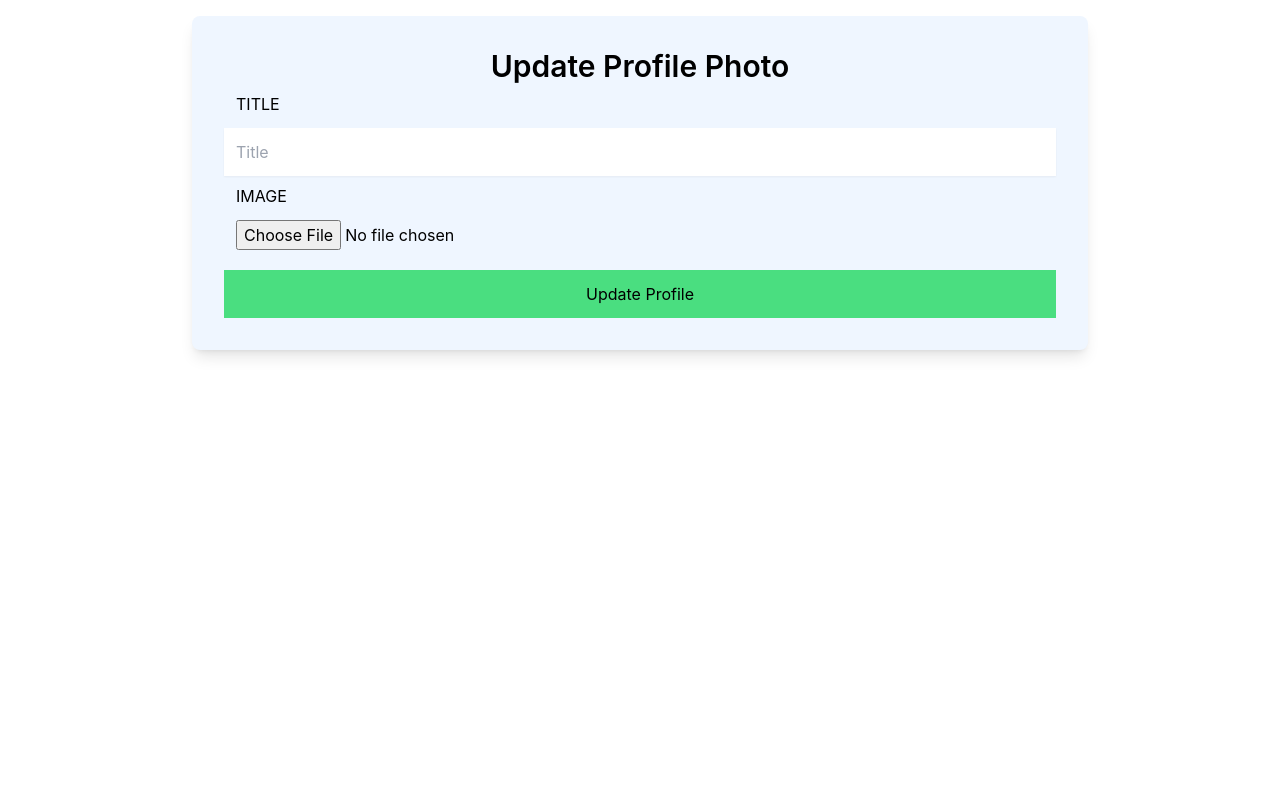
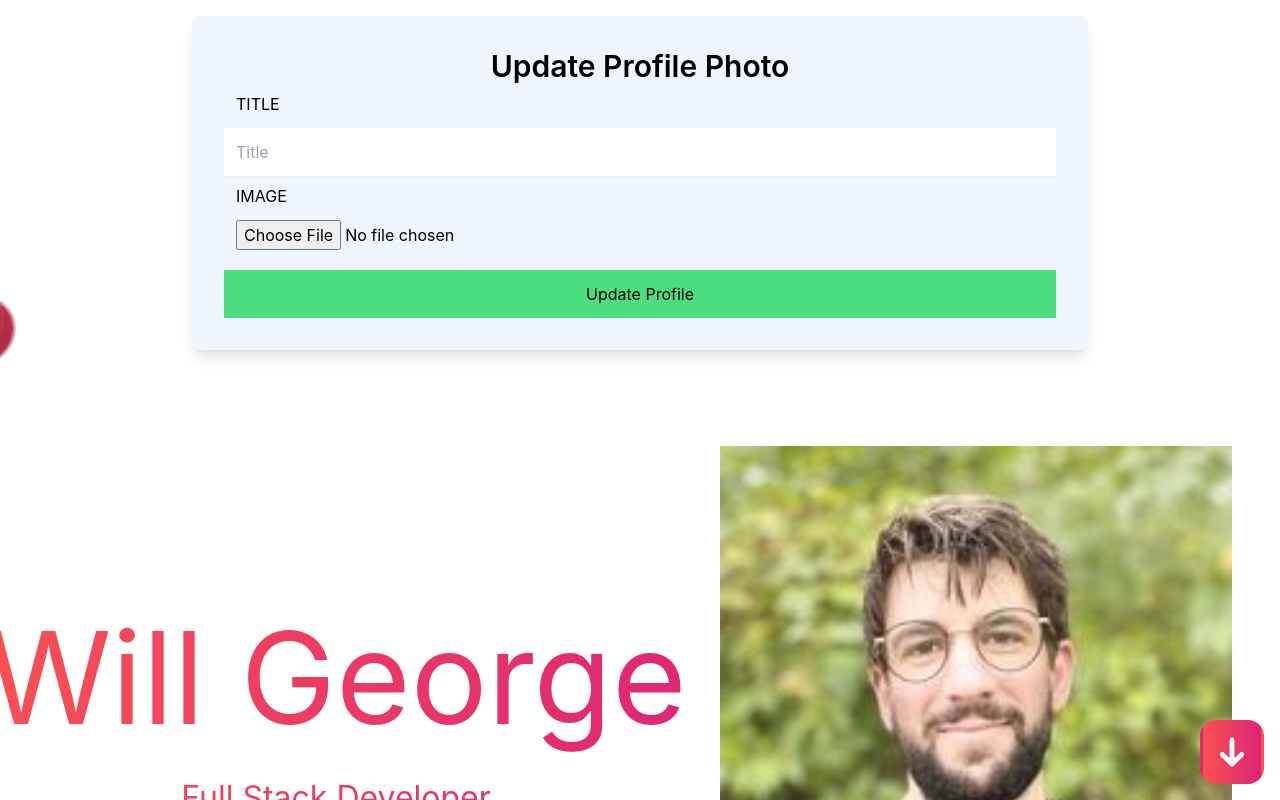
Before and after one commit to wgeorge1990/art_see_api, a React (Create React App) app in the folder frontend/: page / in a window 1280 px wide. Shown: the top 800 px of the page. Built offline with nearby package versions, Linux system fonts and the light colour scheme.

Commit message:
ADD: Homecontainer, NEXT: Add MainContent and SideBar to ProfilePage

```diff
--- a/frontend/src/App.js
+++ b/frontend/src/App.js
@@ -1,5 +1,9 @@
 import React from 'react';
 import './App.css';
+
+import HomeContainer from "./components/HomeContainer/HomeContainer.jsx";
+// import MainContent from "./components/MainContent/MainContent";
+// import Sidebar from "./components/Sidebar/Sidebar";
 
 import ProfileImageForm from './components/ProfileImageForm';
 
@@ -7,6 +11,9 @@ export default function App() {
   return (
         <div className="App" >
           <ProfileImageForm />
+          <HomeContainer />
+          {/* <MainContent/> */}
+          {/* <Sidebar /> */}
         </div>
   )
 }
--- /dev/null
+++ b/frontend/src/components/HomeContainer/HomeContainer.jsx
@@ -0,0 +1,63 @@
+import styles from "../../styles/abstracts/styles.module.css";
+import "./homecontainer.sass";
+import arrow from "../assets/arrow.svg";
+import { Link } from "react-scroll";
+import useMeasure from "react-use-measure";
+import { useTrail, animated } from "@react-spring/web";
+import React from "react";
+
+const fast = { tension: 1200, friction: 40 };
+const slow = { mass: 10, tension: 200, friction: 50 };
+const trans = (x, y) =>
+  `translate3d(${x}px,${y}px,0) translate3d(-50%,-50%,0)`;
+
+const HomeContainer = () => {
+  const [trail, api] = useTrail(3, (i) => ({
+    xy: [0, 0],
+    config: i === 0 ? fast : slow,
+  }));
+  const [ref, { left, top }] = useMeasure();
+
+  const handleMouseMove = (e) => {
+    api.start({ xy: [e.clientX - left, e.clientY - top] });
+  };
+
+  const { innerWidth } = window;
+
+  return (
+    <div className="mainDiv">
+      <div className="mainItem">
+        <h1>Will George</h1>
+        <span>Full Stack Developer</span>
+      </div>
+      <div className="mainImg"></div>
+      <svg style={{ position: "absolute", width: 0, height: 0 }}>
+        <filter id="goo">
+          <feGaussianBlur in="SourceGraphic" result="blur" stdDeviation="30" />
+          <feColorMatrix
+            in="blur"
+            values="1 0 0 0 0 0 1 0 0 0 0 0 1 0 0 0 0 0 30 -7"
+          />
+        </filter>
+      </svg>
+      <div ref={ref} className={styles.hooksMain} onMouseMove={handleMouseMove}>
+        {trail.map((props, index) => (
+          <animated.div key={index} style={{ transform: props.xy.to(trans) }} />
+        ))}
+      </div>
+      <Link
+        className="arrow"
+        eslint-disable-next-line no-restricted-globals
+        to={innerWidth > 1000 ? "main-content" : "sidebar"}
+        spy={true}
+        smooth={true}
+        offset={-90}
+        duration={700}
+      >
+        <img src={arrow} alt="Seta" />
+      </Link>
+    </div>
+  );
+};
+
+export default HomeContainer;
--- /dev/null
+++ b/frontend/src/components/HomeContainer/homecontainer.sass
@@ -0,0 +1,85 @@
+@use '../../styles/variables'
+@use '../../styles/mixins'
+@use '../../styles/abstracts/breakpoints'
+
+.mainDiv
+    margin: -3rem
+    margin-bottom: 3rem
+    width: 100%
+    height: 100vh
+    display: flex
+    flex-direction: column
+    justify-content: center
+    flex-wrap: wrap
+    text-align: center
+
+    @include breakpoints.sm
+        margin: 0
+        height: 110vh
+
+    h1, span
+        width: 100%
+        background: variables.$gradient
+        -webkit-background-clip: text
+        -webkit-text-fill-color: transparent
+
+        @include breakpoints.sm
+            margin: 2rem 0
+
+    h1
+        font-size: 8rem
+
+        @include breakpoints.sm
+            font-size: 5rem
+            margin: 0 auto
+
+    span
+        font-size: 2rem
+        width: 100%
+
+        @include breakpoints.sm
+            font-size: 1.7rem
+
+    .mainItem
+        width: 60%
+        height: 100%
+        @include mixins.center
+        flex-wrap: wrap
+        flex-direction: column
+
+        @include breakpoints.sm
+            width: 100%
+            height: 40%
+
+    .mainImg
+        width: 40%
+        height: 70%
+        background: url('../assets/willg1.jpg') no-repeat center
+        background-size: 100%
+        filter: opacity(0.9)
+
+        @include breakpoints.sm
+            width: 100%
+            height: 40%
+            background-size: 80%
+
+    .arrow
+        position: absolute
+        inset: auto 1rem 1rem auto
+        width: 4rem
+        background: variables.$gradient
+        border-radius: 1rem
+        border: 3px solid transparent
+        transition: all 0.5s ease-in-out
+
+        &:hover
+            border: 3px solid #ffffff
+
+        img
+            width: 100%
+            cursor: pointer
+            transition: all 0.3s ease-in-out
+
+            &:hover
+                transform: scale(1.1)
+                fill: #ffffff
```
Also changed, not shown: frontend/src/components/assets/arrow.svg (added), frontend/src/components/assets/willg1.jpg (added).
